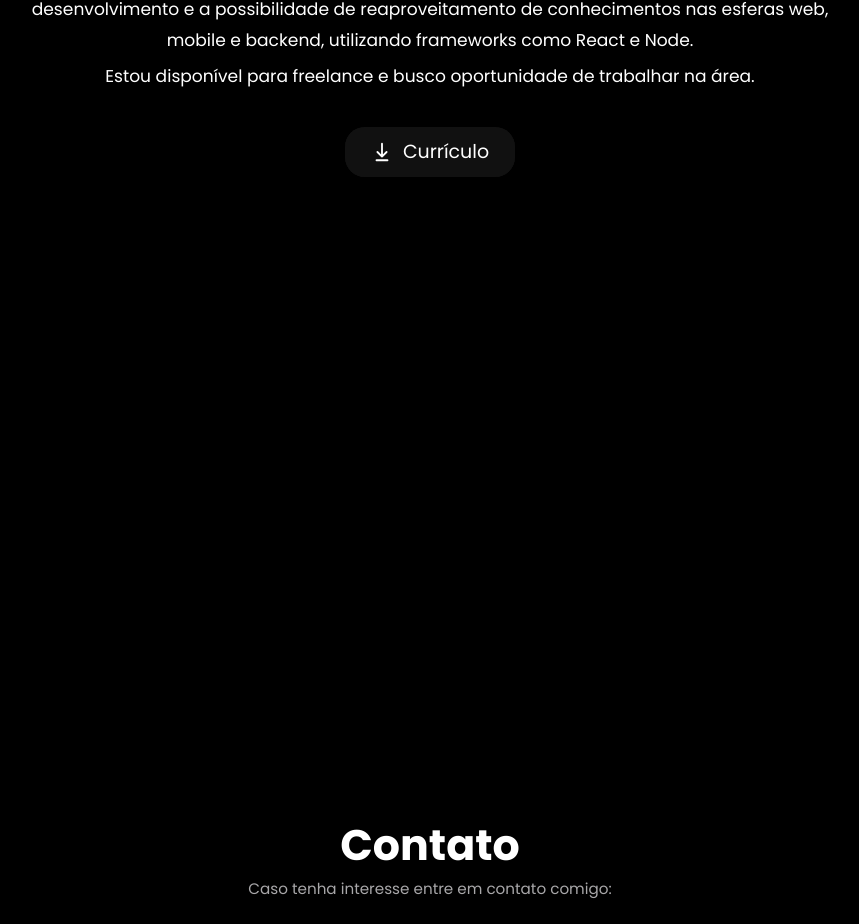
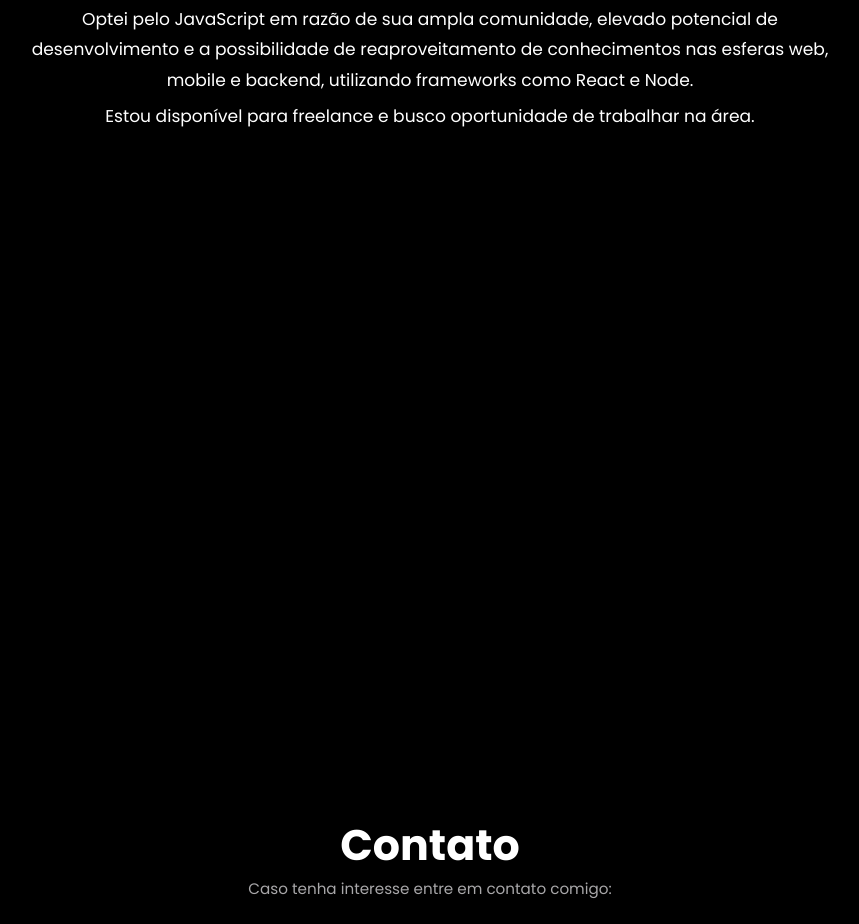
Before and after one commit to matteoludovino/Portfolio, a plain HTML site: page index.html in a window 1280 px wide. Shown: the part 4239-5163 px from the top of the page, without its empty margins (210-1069 px from the left). Drawn offline with Linux system fonts and the light colour scheme.

Commit message:
commit 7

```diff
--- a/index.html
+++ b/index.html
@@ -186,12 +186,12 @@
             <p>
                 Estou disponível para freelance e busco oportunidade de trabalhar na área.
             </p>
-            <div class="button-container">
+            <!-- <div class="button-container">
                 <a href="./public/document/Curriculo.pdf" download="Matteo Ludovino - Front End" aria-label="Download Currículo" class="glow-on-hover">
                     <svg viewBox="0 0 24 24" fill="none" xmlns="http://www.w3.org/2000/svg"><g id="SVGRepo_bgCarrier" stroke-width="0"></g><g id="SVGRepo_tracerCarrier" stroke-linecap="round" stroke-linejoin="round"></g><g id="SVGRepo_iconCarrier"> <g id="Interface / Download"> <path id="Vector" d="M6 21H18M12 3V17M12 17L17 12M12 17L7 12" stroke="#ffffff" stroke-width="2" stroke-linecap="round" stroke-linejoin="round"></path> </g> </g></svg>Currículo
                 </a>
             </div>
-        </div>
+        </div> -->
     </section>
 
     <section id="contact">
```
Also changed, not shown: 1 other file.
